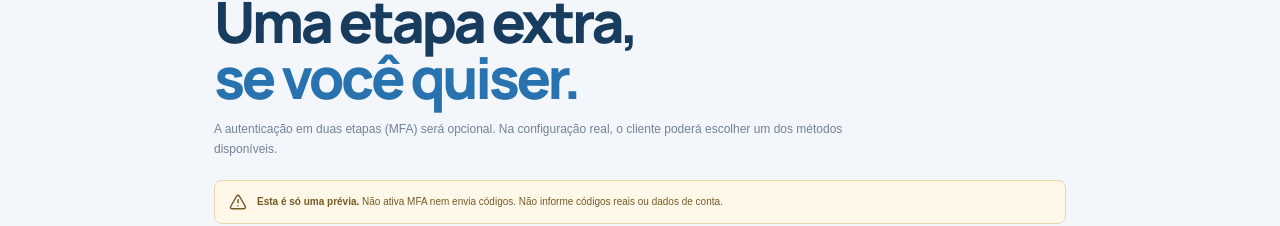
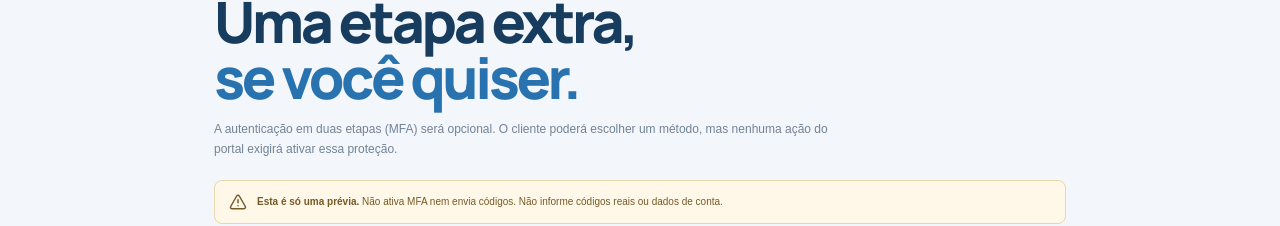
Before and after one commit to berger33/gruposegsystemseguranca, a Next.js app: page /cliente/seguranca in a window 1280 px wide. Shown: the part 141-367 px from the top of the page. Built offline with nearby package versions, Linux system fonts and the light colour scheme.

Commit message:
docs: confirm optional MFA for all portal actions
Co-authored-by: arena-agent <297053741+arena-agent@users.noreply.github.com>

```diff
--- a/src/app/cliente/seguranca/page.tsx
+++ b/src/app/cliente/seguranca/page.tsx
@@ -20,7 +20,7 @@ export default function ClientSecurityPreviewPage() {
       <section className={styles.content}>
         <span className={styles.eyebrow}>PORTAL DO CLIENTE · CONFIGURAÇÃO DEMONSTRATIVA</span>
         <h1>Uma etapa extra,<br /><em>se você quiser.</em></h1>
-        <p className={styles.intro}>A autenticação em duas etapas (MFA) será opcional. Na configuração real, o cliente poderá escolher um dos métodos disponíveis.</p>
+        <p className={styles.intro}>A autenticação em duas etapas (MFA) será opcional. O cliente poderá escolher um método, mas nenhuma ação do portal exigirá ativar essa proteção.</p>
         <div className={styles.notice} role="note"><TriangleAlert size={18} /><p><strong>Esta é só uma prévia.</strong> Não ativa MFA nem envia códigos. Não informe códigos reais ou dados de conta.</p></div>
 
         <section className={styles.card} aria-labelledby="methods-title">
```
Also changed, not shown: 2 other files (tests, documents, lock files or other folders).
